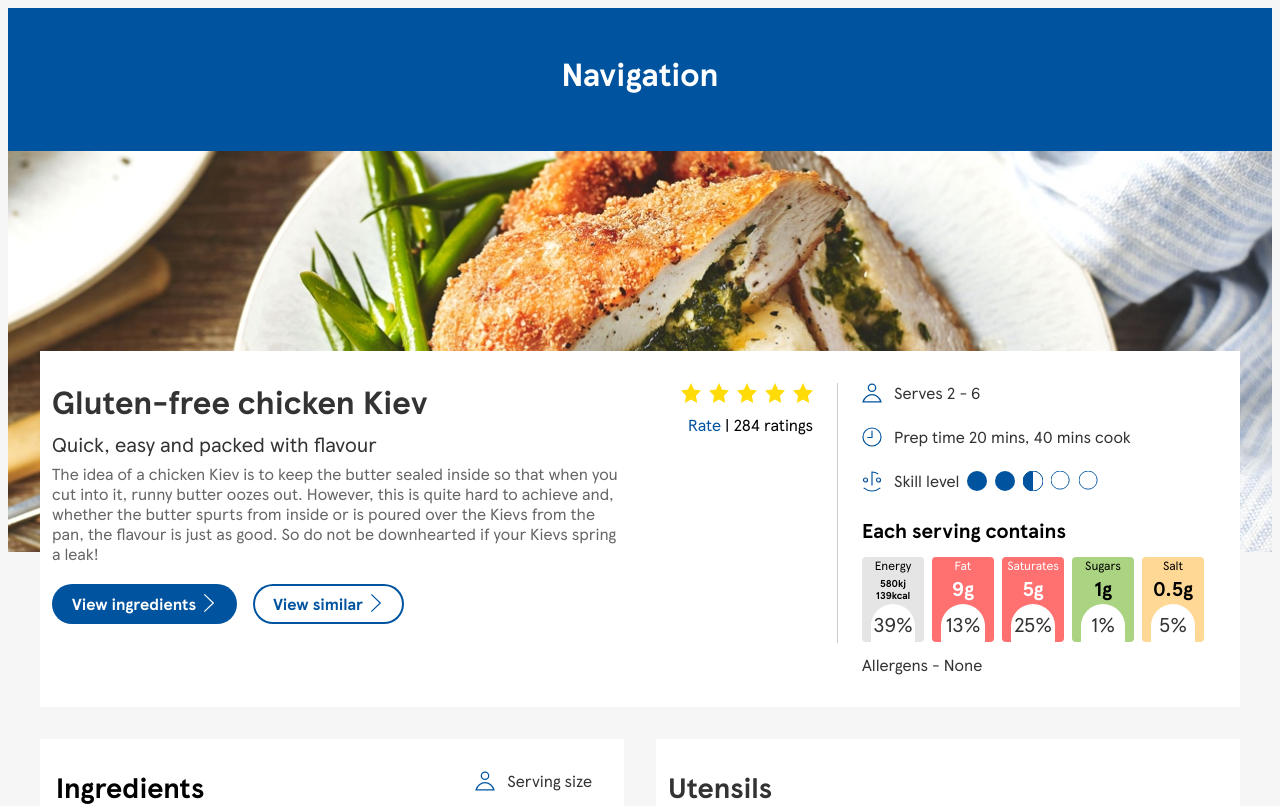
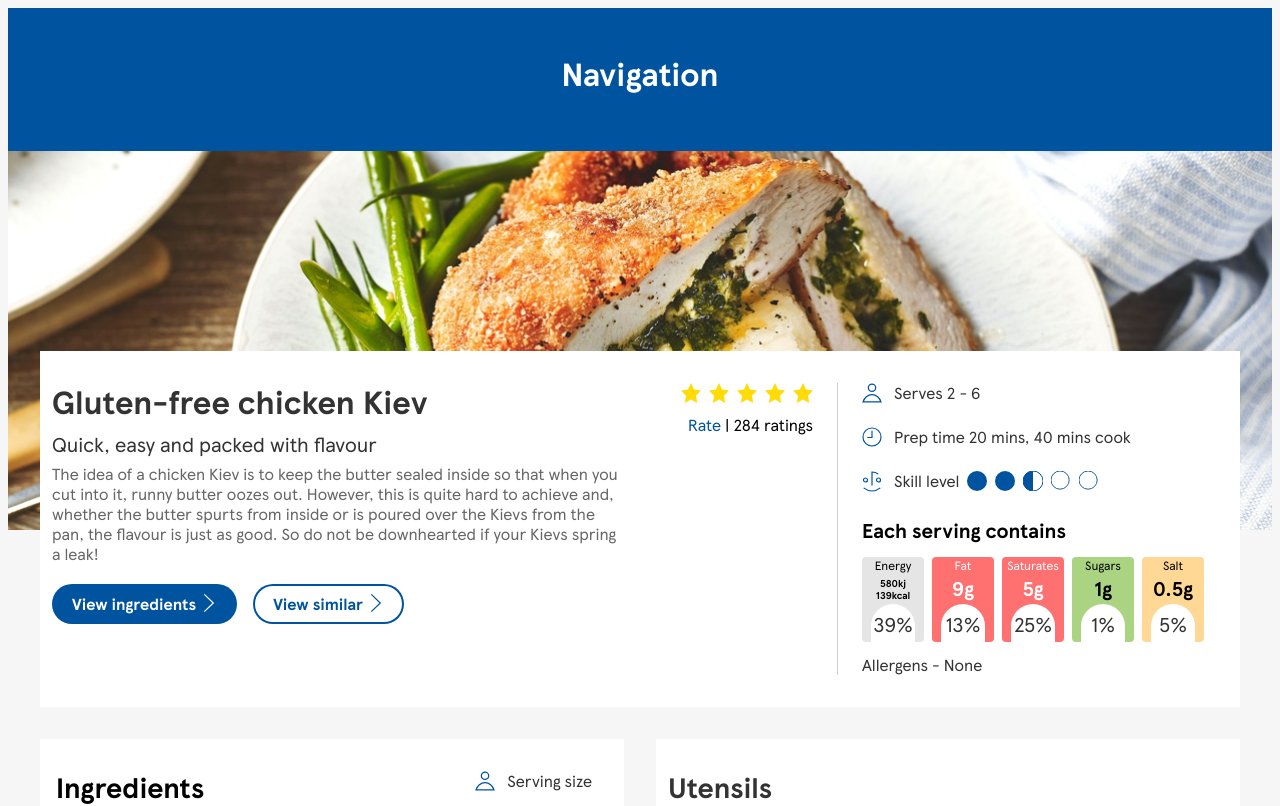
Before and after one commit to mfung1/recipe-app, a React (Create React App) app: page / in a window 1280 px wide. Shown: the top 806 px of the page. Built offline with nearby package versions, Linux system fonts and the light colour scheme.

Commit message:
Fixed divider height. Fix img desktop

```diff
--- a/src/components/atoms/divider/ddl-divider.css
+++ b/src/components/atoms/divider/ddl-divider.css
@@ -8,5 +8,6 @@
     max-width: 1px;
     border-right: 1px solid #ccc;
     border-bottom: none;
+    height: 100%;
   }
 }
--- a/src/components/organisms/ddl-hero/ddl-hero.css
+++ b/src/components/organisms/ddl-hero/ddl-hero.css
@@ -25,3 +25,9 @@
     grid-column: 1 / 3;
   }
 }
+
+@media (min-width: 1008px) {
+  .ddl-hero_img {
+    padding-bottom: 30%;
+  }
+}
--- a/src/components/organisms/recipe-details/recipe-details.css
+++ b/src/components/organisms/recipe-details/recipe-details.css
@@ -1,9 +1,23 @@
 .recipe-details {
   flex: 1 1 25%;
+  display: flex;
+  flex-direction: column;
+}
+
+@media (min-width: 600px) {
+  .recipe-details {
+    flex-direction: row;
+  }
+  .recipe-details .ddl-cnt {
+    margin-right: 32px;
+    align-items: center;
+    flex: 1 2 auto;
+  }
 }
 
 @media (min-width: 756px) {
   .recipe-details {
     padding: 0 24px;
+    flex-direction: column;
   }
 }
```
